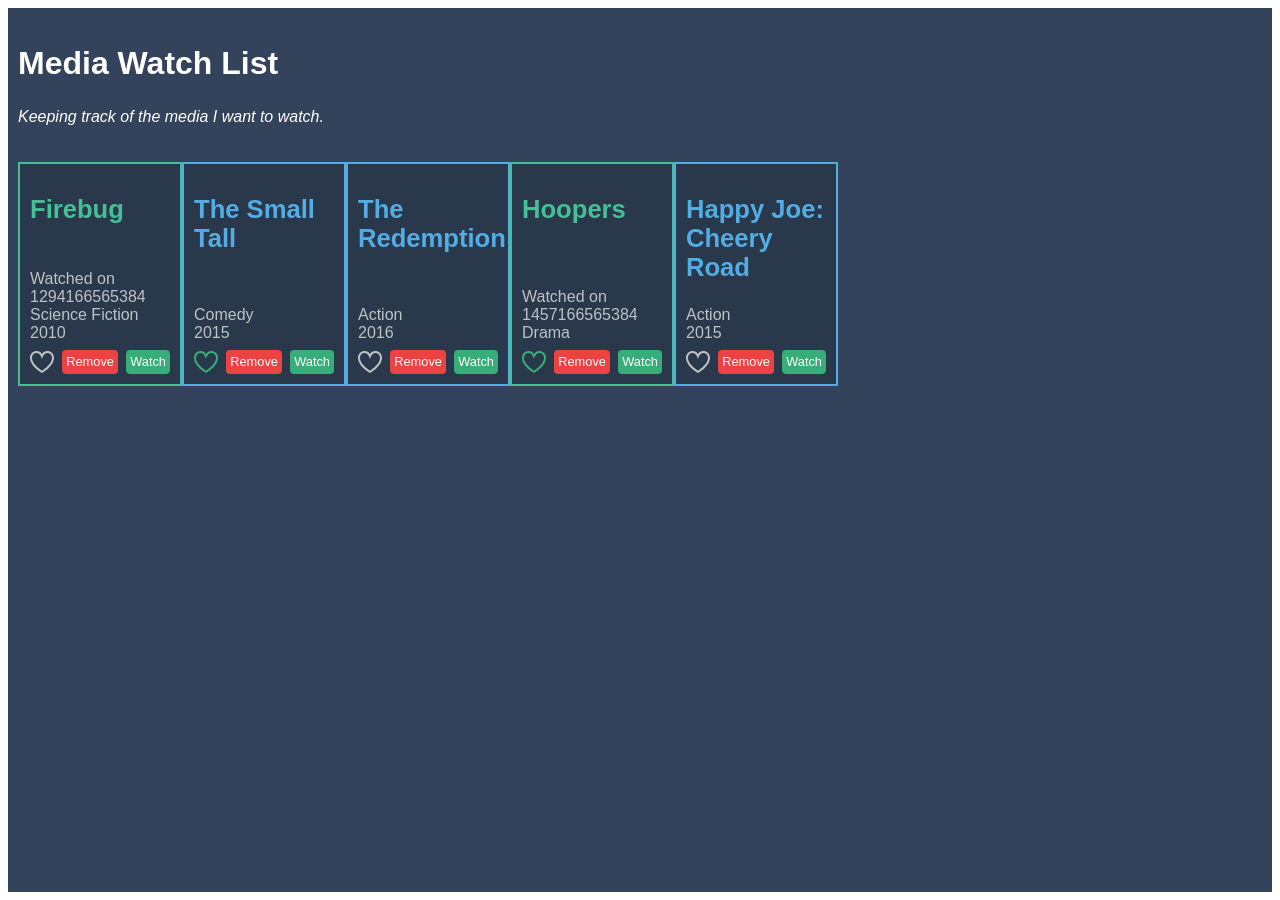
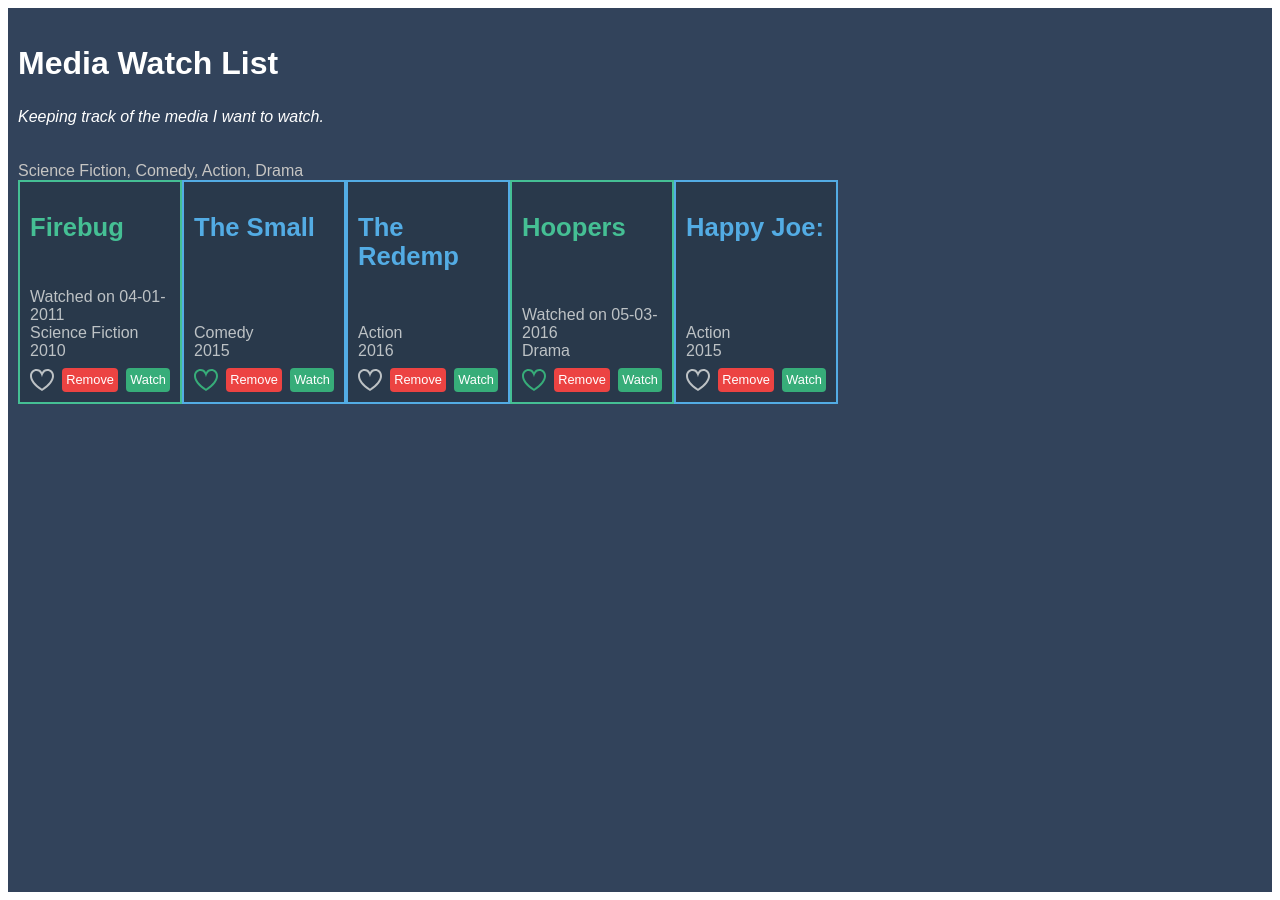
Before and after one commit to shibli049/angular-essential, an Angular app: page / in a window 1280 px wide. Built offline with nearby package versions, Linux system fonts and the light colour scheme.

Commit message:
favorite directive and category list pipe and built in pipe applied.

```diff
--- a/src/app/app.module.ts
+++ b/src/app/app.module.ts
@@ -5,13 +5,15 @@ import { AppComponent } from './app.component';
 import { MediaItemComponent } from './media-item/media-item.component';
 import { MediaItemListComponent } from './media-item-list/media-item-list.component';
 import { FavoriteDirective } from './favorite.directive';
+import { CategoryListPipe } from './category-list.pipe';
 
 @NgModule({
   declarations: [
     AppComponent,
     MediaItemComponent,
     MediaItemListComponent,
-    FavoriteDirective
+    FavoriteDirective,
+    CategoryListPipe
   ],
   imports: [
     BrowserModule
--- /dev/null
+++ b/src/app/category-list.pipe.ts
@@ -0,0 +1,18 @@
+import { Pipe, PipeTransform } from '@angular/core';
+
+@Pipe({
+  name: 'categoryList'
+})
+export class CategoryListPipe implements PipeTransform {
+
+  transform(mediaItems: any): any {
+    const categories = [];
+    mediaItems.forEach(mediaItem => {
+      if (categories.indexOf(mediaItem.category) <= -1) {
+        categories.push(mediaItem.category);
+      }
+    });
+    return categories.join(', ');
+  }
+
+}
--- a/src/app/favorite.directive.ts
+++ b/src/app/favorite.directive.ts
@@ -1,4 +1,4 @@
-import { Directive, HostBinding, Input } from '@angular/core';
+import { Directive, HostBinding, HostListener, Input } from '@angular/core';
 
 @Directive({
   selector: '[appFavorite]'
@@ -7,12 +7,24 @@ export class FavoriteDirective {
 
   @HostBinding('class.is-favorite') isFavorite = true;
 
+  @HostBinding('class.is-favorite-hovering') isHovering = false;
 
-  constructor() { }
+  @HostListener('mouseenter') onMouseEnter() {
+    this.isHovering = true;
+  }
+
+  @HostListener('mouseleave') onMouseLeave() {
+    this.isHovering = false;
+  }
+
+  @HostListener('click') onMouseClick() {
+    this.isFavorite = !this.isFavorite;
+  }
+
 
   @Input() set appFavorite(value) {
     this.isFavorite = value;
   }
 
-
+  constructor() { }
 }
--- a/src/app/media-item-list/media-item-list.component.html
+++ b/src/app/media-item-list/media-item-list.component.html
@@ -1,3 +1,6 @@
+<header>
+  {{ mediaItems | categoryList }}
+</header>
 <section>
   <app-media-item
     [ngClass]="{'medium-movies' : mediaItem.medium==='Movies', 'medium-series' : mediaItem.medium==='Series' }"
--- a/src/app/media-item/media-item.component.html
+++ b/src/app/media-item/media-item.component.html
@@ -1,5 +1,5 @@
-<h2>{{mediaItem.name}}</h2>
-<div *ngIf="mediaItem.watchedOn">Watched on {{mediaItem.watchedOn}}</div>
+<h2>{{mediaItem.name | slice: 0: 10 | titlecase}}</h2>
+<div *ngIf="mediaItem.watchedOn">Watched on {{mediaItem.watchedOn | date: 'dd-MM-yyyy'}}</div>
 <div>{{mediaItem.category}}</div>
 <div>{{mediaItem.year}}</div>
 <div class="tools">
```
Also changed, not shown: 1 other file (tests, documents, lock files or other folders).
